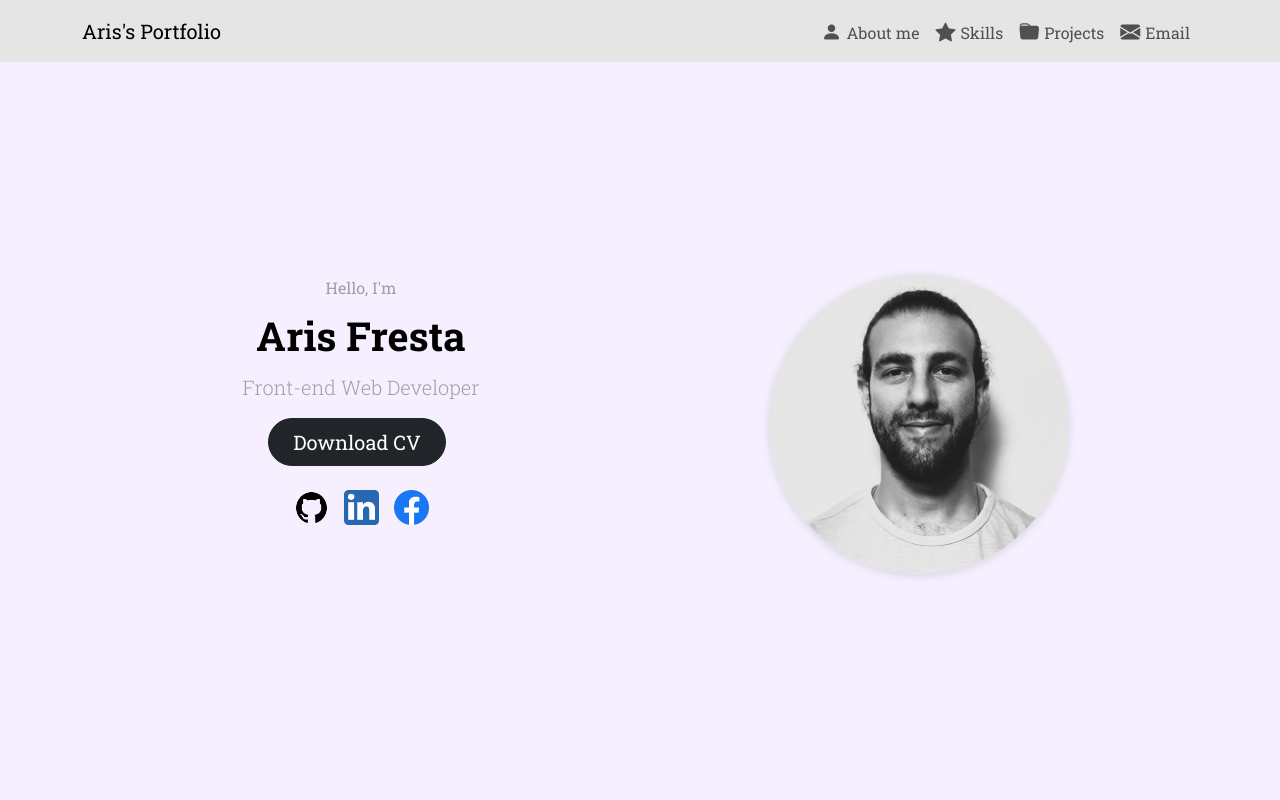
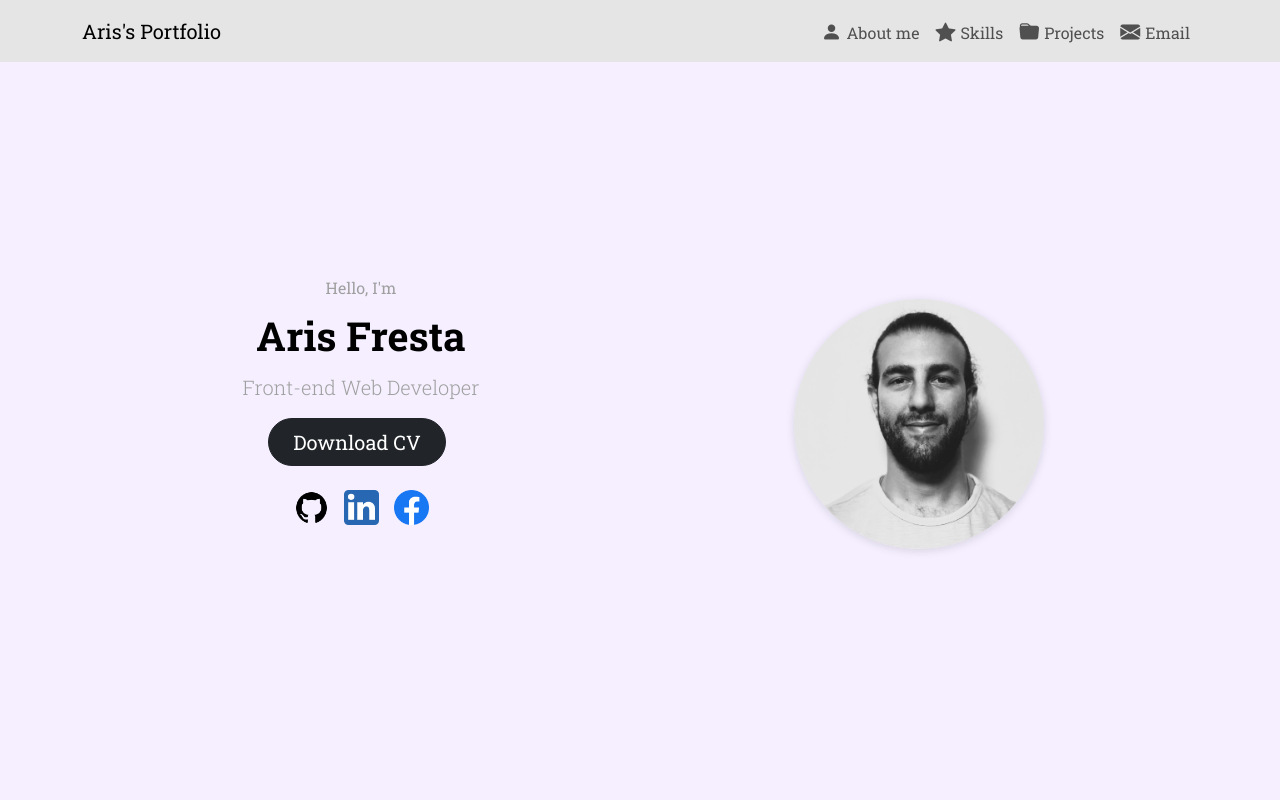
Before and after one commit to frestaris/Portfolio-Aris-Fresta, a React (Vite) app: page / in a window 1280 px wide. Shown: the top 800 px of the page. Built offline with nearby package versions, Linux system fonts and the light colour scheme.

Commit message:
resized profile-pic

```diff
--- a/src/components/Hero.css
+++ b/src/components/Hero.css
@@ -1,6 +1,6 @@
 .profile-pic {
-  width: 300px;
-  height: 300px;
+  width: 250px;
+  height: 250px;
   object-fit: cover;
   box-shadow: rgba(99, 99, 99, 0.2) 0px 2px 8px 0px;
 }
```
